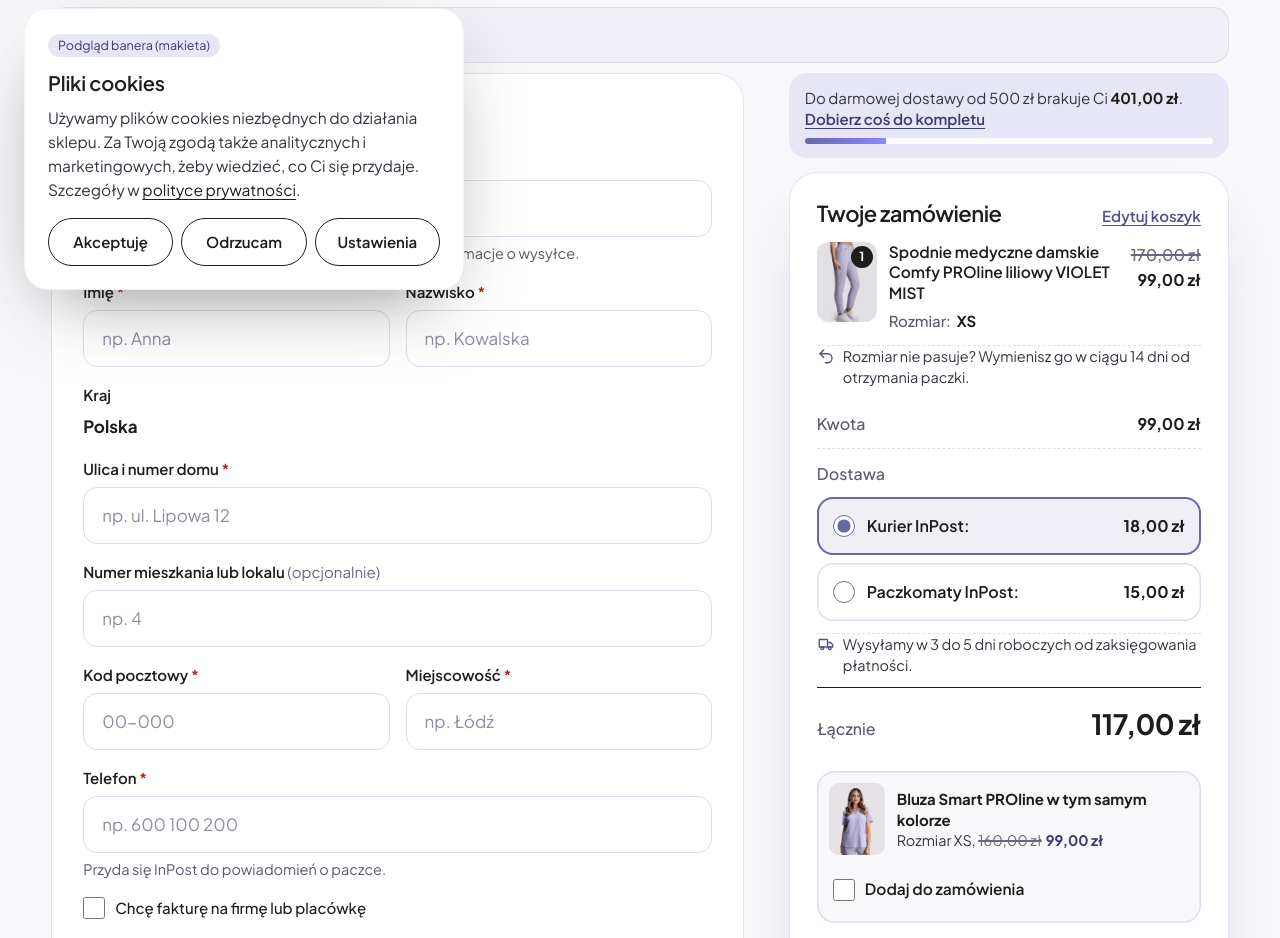
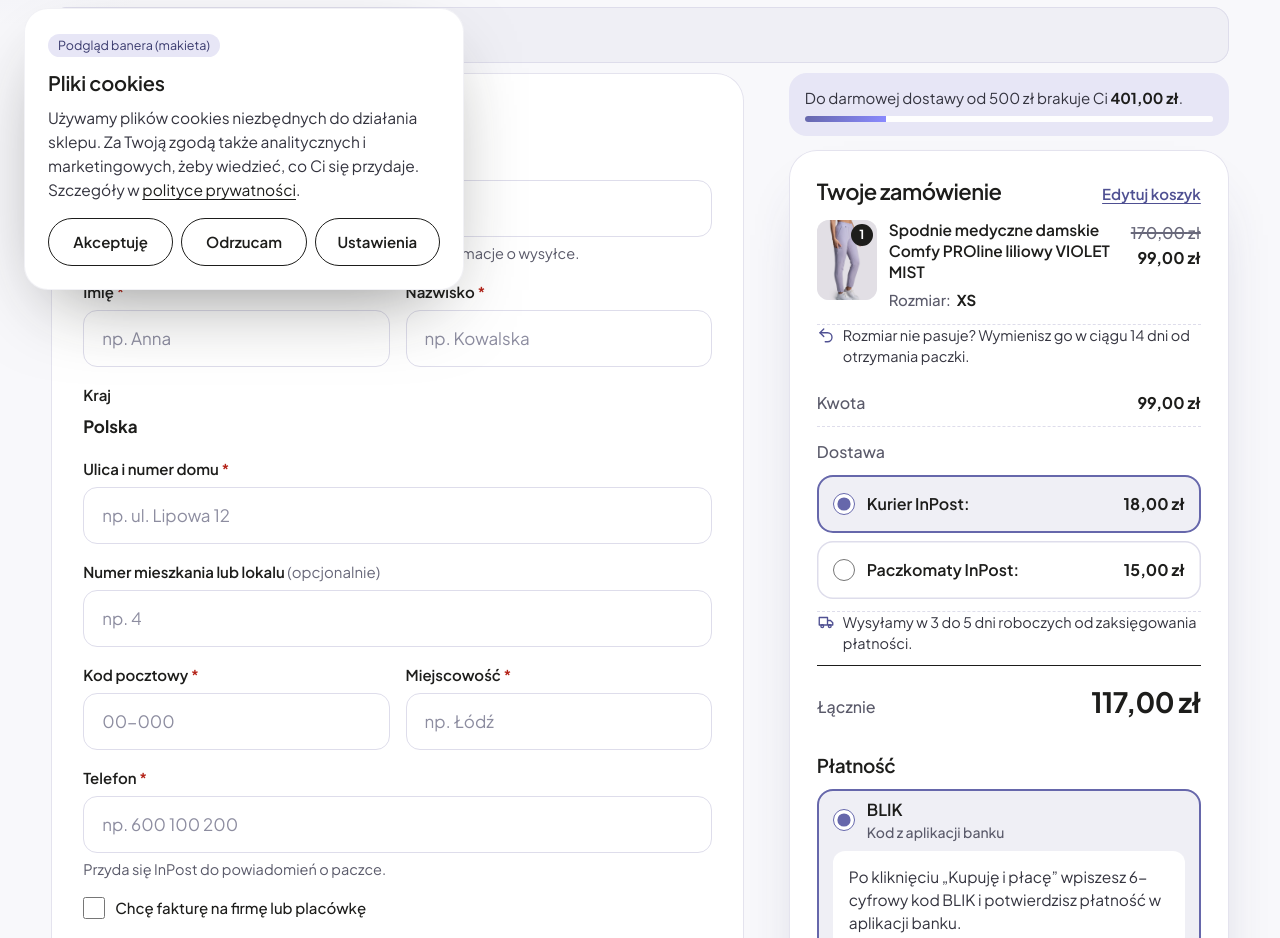
Before and after one commit to jeziorski/blancomed-makieta, a plain HTML site: page ZAMOWIENIE.html in a window 1280 px wide. Shown: the part 486-1424 px from the top of the page. Drawn offline with Linux system fonts and the light colour scheme.

Commit message:
Zamowienie bez upsellu i cross-sellu (usuniety modul dobierz)
Co-Authored-By: Claude Opus 5.5 <noreply@anthropic.com>
Claude-Session: https://claude.ai/code/session_01QSJnEUTDTKd9ufURiNxVr4

```diff
--- a/ZAMOWIENIE.html
+++ b/ZAMOWIENIE.html
@@ -568,16 +568,6 @@ html.blmd-js .blmd-page .woocommerce form.login:not(.is-open),html.blmd-js .blmd
 .blmd-page .woocommerce table.woocommerce-checkout-review-order-table tr.blmd-cro-kiedy-dotrze,.blmd-page .woocommerce table.woocommerce-checkout-review-order-table tr.blmd-cro-rozmiar-spokoj{border-bottom:0}
 .blmd-page .woocommerce table.woocommerce-checkout-review-order-table tr.blmd-cro-kiedy-dotrze td,.blmd-page .woocommerce table.woocommerce-checkout-review-order-table tr.blmd-cro-rozmiar-spokoj td{display:flex;gap:8px;align-items:flex-start;width:100%;padding:0 0 12px;font-size:14.5px;line-height:1.45;text-align:left;color:var(--blmd-ink-2)}
 .blmd-cro-ico{flex:none;width:18px;height:18px;margin-top:1px;color:var(--blmd-violet-d)}
-/* dobierz */
-.blmd-cro-dobierz{display:grid;grid-template-columns:56px minmax(0,1fr);gap:12px;align-items:center;margin-top:14px;padding:12px;border-radius:18px;background:var(--blmd-bg);box-shadow:inset 0 0 0 1.5px var(--blmd-lav-2)}
-.blmd-cro-dobierz:has(input:checked){background:var(--blmd-lav);box-shadow:inset 0 0 0 2px var(--blmd-violet)}
-.blmd-cro-dobierz img{width:56px;height:72px;object-fit:cover;object-position:50% 15%;border-radius:10px;background:var(--blmd-photo)}
-.blmd-cro-dobierz-t{font-size:14.5px;line-height:1.4;color:var(--blmd-ink-2)}
-.blmd-cro-dobierz-t strong{display:block;font-size:15px;color:var(--blmd-ink)}
-.blmd-cro-dobierz-t del{color:var(--blmd-mute);margin-right:4px}
-.blmd-cro-dobierz-t b{color:var(--blmd-violet-dd)}
-.blmd-cro-dobierz label{grid-column:1/-1;display:flex;align-items:center;gap:10px;min-height:44px;padding:0 4px;font-weight:600;font-size:15.5px;color:var(--blmd-ink);cursor:pointer}
-.blmd-cro-dobierz input{width:22px;height:22px;margin:0;accent-color:var(--blmd-violet);flex:none}
 /* zaufanie-platnosc */
 .blmd-cro-zaufanie-platnosc{display:grid;gap:8px;margin-top:14px;padding-top:14px;border-top:1px solid var(--blmd-line)}
 .blmd-cro-zaufanie-platnosc li{display:flex;gap:10px;align-items:flex-start;font-size:14.5px;line-height:1.45;color:var(--blmd-ink-2)}
@@ -825,7 +815,6 @@ html.blmd-js .blmd-crodemo{display:block;position:fixed;top:84px;right:12px;z-in
    <summary><span><span data-zm-minilbl>Pokaż podsumowanie</span><svg class="blmd-caret" aria-hidden="true"><use href="#blmd-i-caret"/></svg></span><strong data-zm-total-text>117,00 zł</strong></summary>
    <div class="blmd-zm-mini-in">
     <div class="blmd-zm-item"><span class="blmd-zm-thumb"><img src="img/2024-07-spodnie-medyczne-damskie-comfy-proline-lila.webp" width="1200" height="1804" alt=""></span><span>Spodnie medyczne damskie Comfy PROline liliowy VIOLET MIST<dl class="variation"><dt>Rozmiar:</dt><dd><p>XS</p></dd></dl></span></div>
-    <div class="blmd-zm-item" data-zm-bumpmini hidden><span class="blmd-zm-thumb"><img src="img/2024-09-bluza-medyczna-damska-smart-prolina-lila.webp" width="1200" height="1804" alt="" loading="lazy"></span><span>Bluza medyczna damska Smart PROline liliowy VIOLET MIST<dl class="variation"><dt>Rozmiar:</dt><dd><p>XS</p></dd></dl></span></div>
     <div class="blmd-zm-mini-row"><span>Kwota</span><b data-zm-sub-text>99,00 zł</b></div>
     <div class="blmd-zm-mini-row"><span>Dostawa</span><b data-zm-ship-text>18,00 zł</b></div>
     <div class="blmd-zm-mini-row"><span>Łącznie</span><b data-zm-total-text>117,00 zł</b></div>
@@ -940,7 +929,7 @@ html.blmd-js .blmd-crodemo{display:block;position:fixed;top:84px;right:12px;z-in
     <!-- MODUŁ CRO: dostawa-pasek. CEL: jasno pokazuje próg darmowej dostawy (500 zł, fakt ze strony głównej), zanim klient zapłaci za wysyłkę.
          WDROŻENIE: woocommerce_checkout_before_order_review_heading, priorytet 20; kwota z WC()->cart->get_displayed_subtotal(); odświeżanie przez fragment woocommerce_update_order_review_fragments. -->
     <div class="blmd-cro-dostawa-pasek" data-blmd-cro="dostawa-pasek" data-zm-free>
-     <p aria-live="polite" data-zm-freemsg>Do darmowej dostawy od 500 zł brakuje Ci <strong>401,00&nbsp;zł</strong>. <a href="KOSZYK.html" data-href="https://blancomed.com/koszyk/">Dobierz coś do kompletu</a></p>
+     <p aria-live="polite" data-zm-freemsg>Do darmowej dostawy od 500 zł brakuje Ci <strong>401,00&nbsp;zł</strong>.</p>
      <progress max="500" value="99" aria-label="Postęp do darmowej dostawy od 500 zł" data-zm-freebar>99 z 500 zł</progress>
     </div>
 
@@ -954,10 +943,6 @@ html.blmd-js .blmd-crodemo{display:block;position:fixed;top:84px;right:12px;z-in
         <tr class="cart_item">
          <td class="product-name"><div class="blmd-zm-item"><span class="blmd-zm-thumb"><img src="img/2024-07-spodnie-medyczne-damskie-comfy-proline-lila.webp" width="1200" height="1804" alt=""><strong class="product-quantity" aria-label="Ilość: 1">1</strong></span><span>Spodnie medyczne damskie Comfy PROline liliowy VIOLET MIST<dl class="variation"><dt class="variation-Rozmiar">Rozmiar:</dt><dd class="variation-Rozmiar"><p>XS</p></dd></dl></span></div></td>
          <td class="product-total"><del aria-hidden="true"><span class="woocommerce-Price-amount amount"><bdi>170,00&nbsp;<span class="woocommerce-Price-currencySymbol">zł</span></bdi></span></del><span class="screen-reader-text">Cena regularna 170,00 zł, teraz:</span> <ins><span class="woocommerce-Price-amount amount"><bdi>99,00&nbsp;<span class="woocommerce-Price-currencySymbol">zł</span></bdi></span></ins></td>
-        </tr>
-        <tr class="cart_item" data-zm-bumprow hidden>
-         <td class="product-name"><div class="blmd-zm-item"><span class="blmd-zm-thumb"><img src="img/2024-09-bluza-medyczna-damska-smart-prolina-lila.webp" width="1200" height="1804" alt="" loading="lazy"><strong class="product-quantity" aria-label="Ilość: 1">1</strong></span><span>Bluza medyczna damska Smart PROline liliowy VIOLET MIST<dl class="variation"><dt class="variation-Rozmiar">Rozmiar:</dt><dd class="variation-Rozmiar"><p>XS</p></dd></dl></span></div></td>
-         <td class="product-total"><del aria-hidden="true"><span class="woocommerce-Price-amount amount"><bdi>160,00&nbsp;<span class="woocommerce-Price-currencySymbol">zł</span></bdi></span></del> <ins><span class="woocommerce-Price-amount amount"><bdi>99,00&nbsp;<span class="woocommerce-Price-currencySymbol">zł</span></bdi></span></ins></td>
         </tr>
         <!-- MODUŁ CRO: rozmiar-spokoj. CEL: usuwa obawę „a jak rozmiar nie będzie pasował” (14 dni na zwrot lub wymianę, fakt z FAQ).
              WDROŻENIE: woocommerce_review_order_after_cart_contents, priorytet 10 (wiersz tabeli). -->
@@ -988,15 +973,6 @@ html.blmd-js .blmd-crodemo{display:block;position:fixed;top:84px;right:12px;z-in
         <tr class="order-total"><th>Łącznie</th><td><strong data-zm-total><span class="woocommerce-Price-amount amount"><bdi>117,00&nbsp;<span class="woocommerce-Price-currencySymbol">zł</span></bdi></span></strong></td></tr>
        </tfoot>
       </table>
-
-      <!-- MODUŁ CRO: dobierz (order bump). CEL: komplet w tym samym kolorze i rozmiarze jednym kliknięciem, bez wracania do sklepu. Cena z crawl/produkty.json (160,00 zł, promocja 99,00 zł).
-           WDROŻENIE: woocommerce_review_order_before_payment, priorytet 5; zaznaczenie = AJAX add-to-cart wariantu (ten sam rozmiar co w koszyku) + $(document.body).trigger('update_checkout'). Pokazywać tylko, gdy produktu nie ma w koszyku i wariant jest na stanie.
-           DO-POTWIERDZENIA: stan bluzy Smart PROline liliowej w rozmiarze XS. -->
-      <div class="blmd-cro-dobierz" data-blmd-cro="dobierz">
-       <img src="img/2024-09-bluza-medyczna-damska-smart-prolina-lila.webp" width="1200" height="1804" alt="" loading="lazy">
-       <p class="blmd-cro-dobierz-t"><strong>Bluza Smart PROline w tym samym kolorze</strong>Rozmiar XS, <del>160,00 zł</del><b>99,00 zł</b></p>
-       <label><input type="checkbox" name="blmd_dobierz" value="1" data-zm-bump> Dodaj do zamówienia</label>
-      </div>
 
       <!-- checkout/payment.php + payment-method.php. Bramki PayU jak na żywym sklepie; id bramek według wtyczki PayU, DO-POTWIERDZENIA. -->
       <div id="payment" class="woocommerce-checkout-payment">
@@ -1257,7 +1233,7 @@ cpn.addEventListener('submit',e=>{e.preventDefault();const v=$('coupon_code').va
 $('blmd-zm-login').addEventListener('submit',e=>e.preventDefault());
 
 /* Sumy: produkty + order bump + dostawa (0 zł od 500 zł) */
-const methods=QA('input.shipping_method'),bump=Q('[data-zm-bump]');
+const methods=QA('input.shipping_method'),bump=null; /* bez order bumpa w zamówieniu (decyzja 10.10.2026) */
 const bumpOn=()=>bump&&bump.checked&&!bump.closest('[data-blmd-cro]').hidden;
 function totals(){
  const sub=PRICE+(bumpOn()?BUMP:0),free=sub>=FREE;
@@ -1266,9 +1242,8 @@ function totals(){
  Q('[data-zm-sub]').innerHTML=money(sub);Q('[data-zm-total]').innerHTML=money(t);Q('[data-zm-total-btn]').innerHTML=num(t)+'&nbsp;zł';
  QA('[data-zm-total-text]').forEach(el=>el.textContent=num(t)+' zł');
  QA('[data-zm-sub-text]').forEach(el=>el.textContent=num(sub)+' zł');QA('[data-zm-ship-text]').forEach(el=>el.textContent=num(sc)+' zł');
- Q('[data-zm-bumprow]').hidden=!bumpOn();Q('[data-zm-bumpmini]').hidden=!bumpOn();
  const fb=Q('[data-zm-free]');fb.classList.toggle('is-free',free);Q('[data-zm-freebar]').value=Math.min(sub,FREE);
- Q('[data-zm-freemsg]').innerHTML=free?'<strong>Masz darmową dostawę.</strong>':'Do darmowej dostawy od 500 zł brakuje Ci <strong>'+num(FREE-sub)+'&nbsp;zł</strong>. <a href="KOSZYK.html" data-href="https://blancomed.com/koszyk/">Dobierz coś do kompletu</a>';
+ Q('[data-zm-freemsg]').innerHTML=free?'<strong>Masz darmową dostawę.</strong>':'Do darmowej dostawy od 500 zł brakuje Ci <strong>'+num(FREE-sub)+'&nbsp;zł</strong>.';
 }
 methods.forEach(m=>m.addEventListener('change',()=>{totals();pErr.textContent='';}));
 if(bump)bump.addEventListener('change',totals);
```
